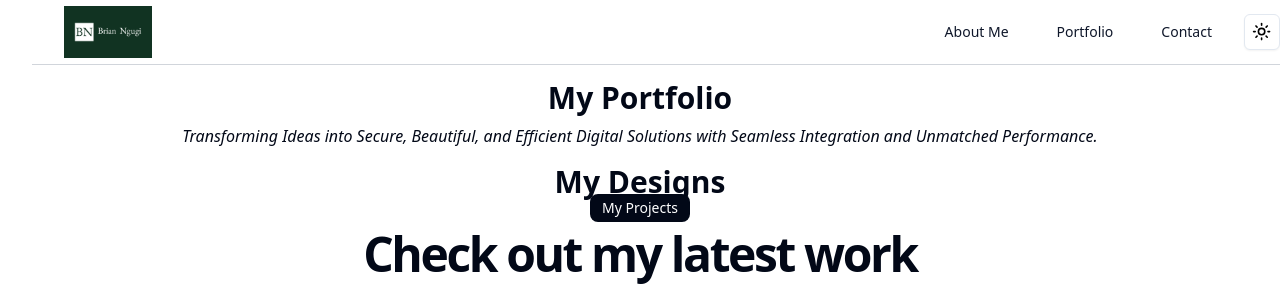
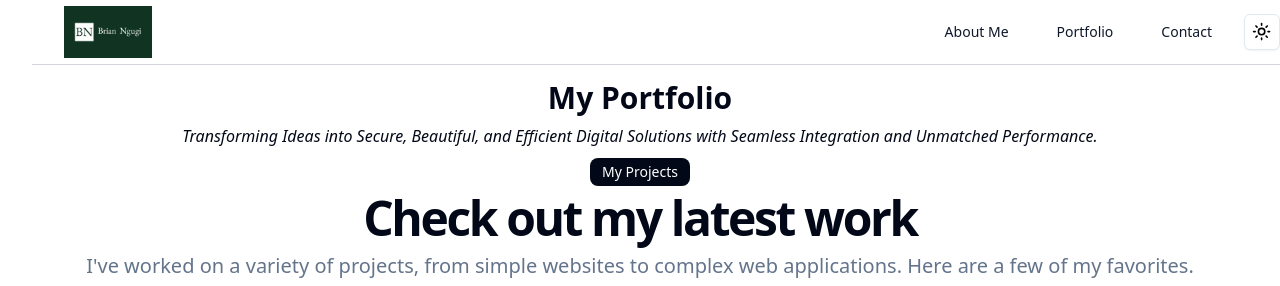
Before and after one commit to CARTOON01/cartoon, a Next.js app: page /portfolio in a window 1280 px wide. Shown: the top 286 px of the page. Built offline with nearby package versions, Linux system fonts and the light colour scheme.

Commit message:
fix portfolio

```diff
--- a/app/(main)/portfolio/page.tsx
+++ b/app/(main)/portfolio/page.tsx
@@ -11,10 +11,7 @@ const Portfolio = () => {
             Transforming Ideas into Secure, Beautiful, and Efficient Digital Solutions with Seamless Integration and Unmatched Performance.
             </p>
             <div className="pt-4">
-                <h3 className="flex font-semibold text-3xl justify-center">
-                    My Designs
-                </h3>
-            <ImageGallery />
+                <ImageGallery />
             </div>
             <div>
                 <h3 className="flex justify-center text-3xl font-semibold pb-4">
```
